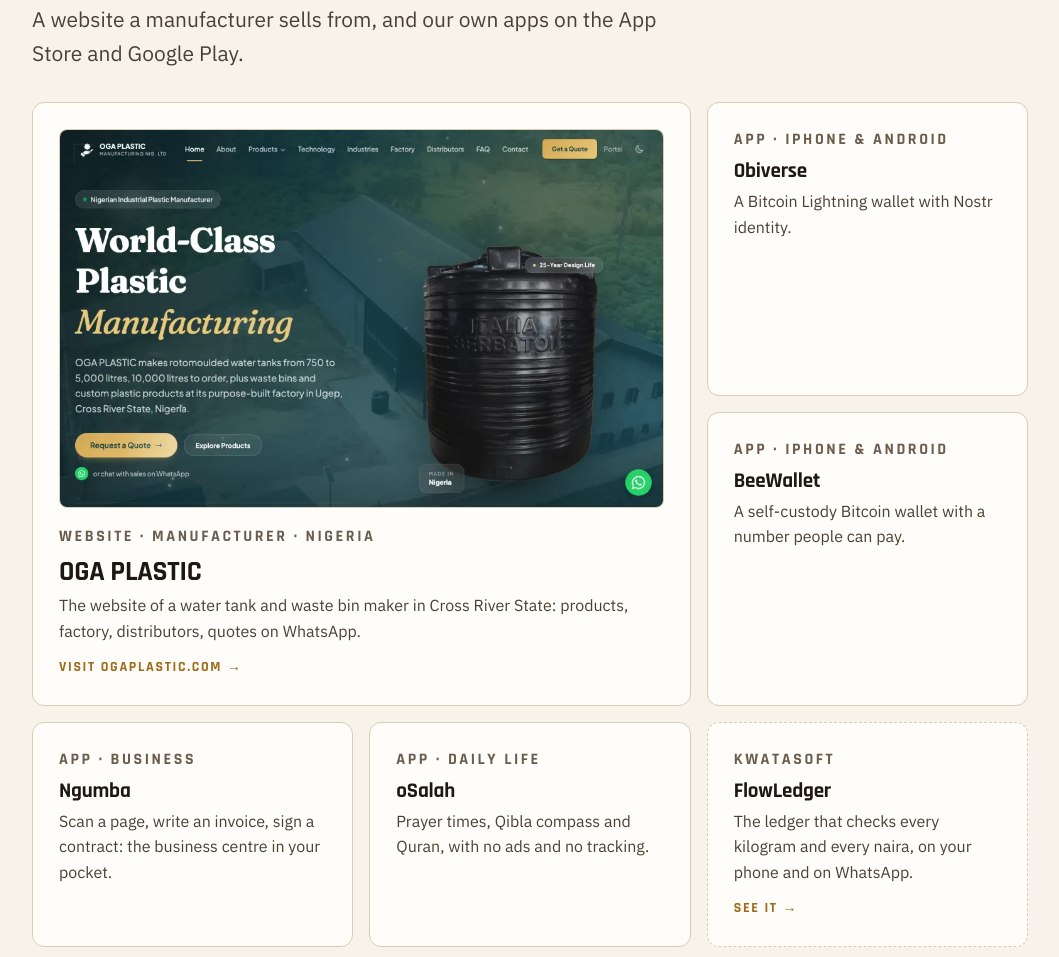
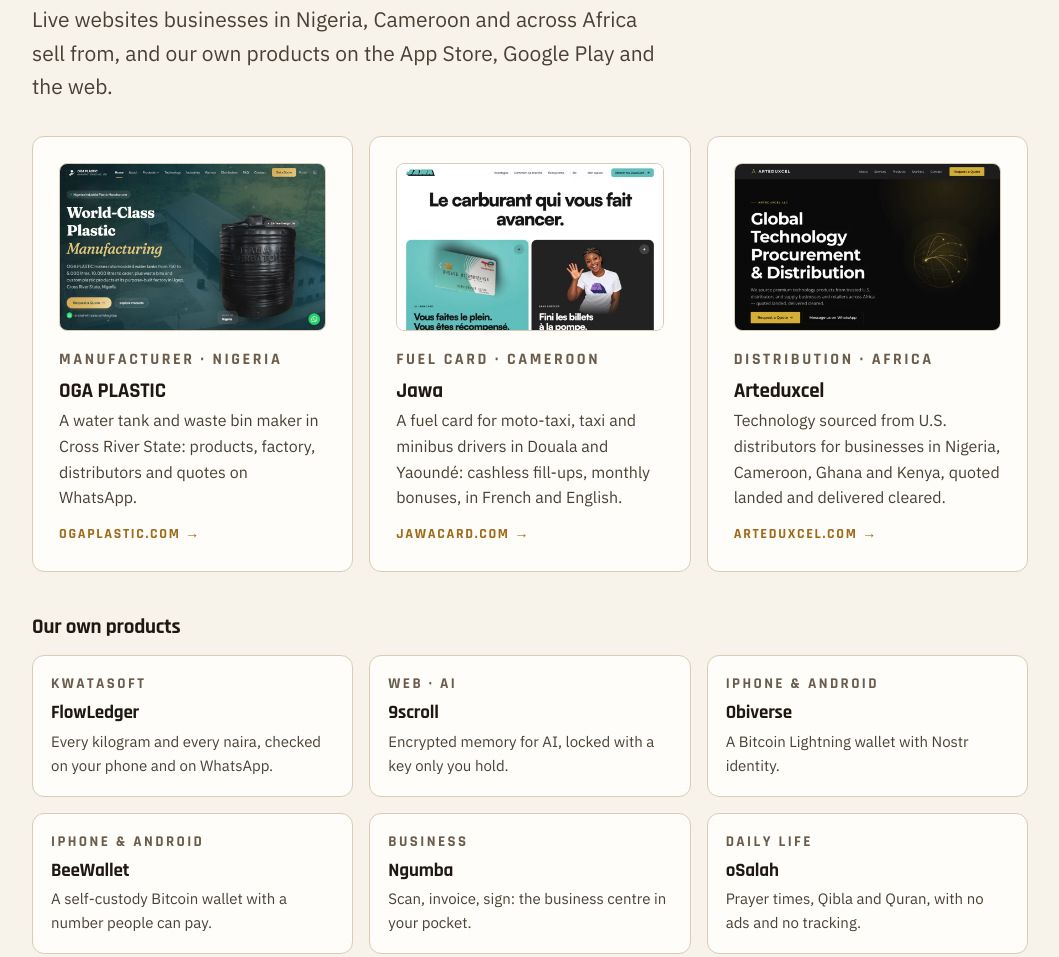
Before and after one commit to obiverse/obiverse.github.io, a plain HTML site: page index.html in a window 1280 px wide. Shown: the part 2510-3467 px from the top of the page, without its empty margins (110-1169 px from the left). Drawn offline with Linux system fonts and the light colour scheme.

Commit message:
Show them: three live client sites in two countries
ogaplastic.com (Nigeria), jawacard.com (Cameroon) and arteduxcel.com (across
Africa) on the home and website pages, each a real screenshot of a site that
credits Obiverse. Our own products, 9scroll included, in a row of their own.
llms.txt names the sites for answer engines.

Co-Authored-By: Claude Opus 5.5 <noreply@anthropic.com>

```diff
--- a/index.html
+++ b/index.html
@@ -117,22 +117,38 @@
   <div class="wrap">
     <p class="eyebrow">Our work</p>
     <h2>We don&rsquo;t show mock-ups. We ship.</h2>
-    <p class="lead" style="margin-bottom:32px">A website a manufacturer sells from, and our own apps on the App Store and Google Play.</p>
+    <p class="lead" style="margin-bottom:32px">Live websites businesses in Nigeria, Cameroon and across Africa sell from, and our own products on the App Store, Google Play and the web.</p>
     <div class="grid g3">
-      <a href="https://ogaplastic.com" target="_blank" rel="noopener" class="card feature">
+      <a href="https://ogaplastic.com" target="_blank" rel="noopener" class="card">
         <img src="work-ogaplastic.webp" alt="The ogaplastic.com home page: World-Class Plastic Manufacturing, with a black water tank" width="960" height="600" loading="lazy" style="border-radius:8px;margin-bottom:18px;border:1px solid var(--line)">
-        <p class="kind">Website &middot; Manufacturer &middot; Nigeria</p>
+        <p class="kind">Manufacturer &middot; Nigeria</p>
         <h3>OGA PLASTIC</h3>
-        <p>The website of a water tank and waste bin maker in Cross River State: products, factory, distributors, quotes on WhatsApp.</p>
-        <span class="go">Visit ogaplastic.com &rarr;</span>
+        <p>A water tank and waste bin maker in Cross River State: products, factory, distributors and quotes on WhatsApp.</p>
+        <span class="go">ogaplastic.com &rarr;</span>
       </a>
-      <div class="grid" style="gap:16px">
-        <a href="/app.html" class="card"><p class="kind">App &middot; iPhone &amp; Android</p><h3>Obiverse</h3><p>A Bitcoin Lightning wallet with Nostr identity.</p></a>
-        <a href="/beewallet.html" class="card"><p class="kind">App &middot; iPhone &amp; Android</p><h3>BeeWallet</h3><p>A self-custody Bitcoin wallet with a number people can pay.</p></a>
-      </div>
-      <a href="/ngumba.html" class="card"><p class="kind">App &middot; Business</p><h3>Ngumba</h3><p>Scan a page, write an invoice, sign a contract: the business centre in your pocket.</p></a>
-      <a href="/osalah.html" class="card"><p class="kind">App &middot; Daily life</p><h3>oSalah</h3><p>Prayer times, Qibla compass and Quran, with no ads and no tracking.</p></a>
-      <a href="/flowledger.html" class="card" style="border-style:dashed"><p class="kind">Kwatasoft</p><h3>FlowLedger</h3><p>The ledger that checks every kilogram and every naira, on your phone and on WhatsApp.</p><span class="go">See it &rarr;</span></a>
+      <a href="https://jawacard.com" target="_blank" rel="noopener" class="card">
+        <img src="work-jawacard.webp" alt="The jawacard.com home page: Le carburant qui vous fait avancer, with the JawaCard" width="960" height="600" loading="lazy" style="border-radius:8px;margin-bottom:18px;border:1px solid var(--line)">
+        <p class="kind">Fuel card &middot; Cameroon</p>
+        <h3>Jawa</h3>
+        <p>A fuel card for moto-taxi, taxi and minibus drivers in Douala and Yaound&eacute;: cashless fill-ups, monthly bonuses, in French and English.</p>
+        <span class="go">jawacard.com &rarr;</span>
+      </a>
+      <a href="https://arteduxcel.com" target="_blank" rel="noopener" class="card">
+        <img src="work-arteduxcel.webp" alt="The arteduxcel.com home page: Global Technology Procurement and Distribution" width="960" height="600" loading="lazy" style="border-radius:8px;margin-bottom:18px;border:1px solid var(--line)">
+        <p class="kind">Distribution &middot; Africa</p>
+        <h3>Arteduxcel</h3>
+        <p>Technology sourced from U.S. distributors for businesses in Nigeria, Cameroon, Ghana and Kenya, quoted landed and delivered cleared.</p>
+        <span class="go">arteduxcel.com &rarr;</span>
+      </a>
+    </div>
+    <h3 style="margin:44px 0 16px">Our own products</h3>
+    <div class="grid products">
+      <a href="/flowledger.html" class="card"><p class="kind">Kwatasoft</p><h3>FlowLedger</h3><p>Every kilogram and every naira, checked on your phone and on WhatsApp.</p></a>
+      <a href="https://9scroll.com" target="_blank" rel="noopener" class="card"><p class="kind">Web &middot; AI</p><h3>9scroll</h3><p>Encrypted memory for AI, locked with a key only you hold.</p></a>
+      <a href="/app.html" class="card"><p class="kind">iPhone &amp; Android</p><h3>Obiverse</h3><p>A Bitcoin Lightning wallet with Nostr identity.</p></a>
+      <a href="/beewallet.html" class="card"><p class="kind">iPhone &amp; Android</p><h3>BeeWallet</h3><p>A self-custody Bitcoin wallet with a number people can pay.</p></a>
+      <a href="/ngumba.html" class="card"><p class="kind">Business</p><h3>Ngumba</h3><p>Scan, invoice, sign: the business centre in your pocket.</p></a>
+      <a href="/osalah.html" class="card"><p class="kind">Daily life</p><h3>oSalah</h3><p>Prayer times, Qibla and Quran, with no ads and no tracking.</p></a>
     </div>
   </div>
 </section>
--- a/seo.config.mjs
+++ b/seo.config.mjs
@@ -215,7 +215,7 @@ export default {
 
   llms: {
     summary: 'OBIVERSE (Obiverse LLC, home of Kwatasoft) builds systems that stop the leak for Africa\'s builders: FlowLedger, a stock, sales, debts and bank ledger on the phone and WhatsApp for manufacturers and distributors in Nigeria, which ranks every leak in naira and starts with a ₦100,000 leak diagnostic; and business websites live in 7 days from ₦400,000. It also makes its own apps: Obiverse (a Bitcoin Lightning wallet with Nostr identity), BeeWallet (a self-custody Bitcoin and Lightning wallet), Ngumba (an offline scanner and invoice app) and oSalah (prayer times, Qibla and Quran).',
-    about: 'Obiverse LLC. Contact: admin@obiverse.net, WhatsApp +1 240 975 0431.',
+    about: 'Obiverse LLC. Contact: admin@obiverse.net, WhatsApp +1 240 975 0431.\n\nWebsites we built that are live: ogaplastic.com (a water tank manufacturer in Nigeria), jawacard.com (a fuel card for drivers in Cameroon) and arteduxcel.com (technology procurement for businesses across Africa). Our own products include 9scroll.com (encrypted memory for AI).',
     sections: [
       { title: 'What we do', links: ['/', '/flowledger.html', '/website-design.html'] },
       { title: 'Apps', links: ['/app.html', '/beewallet.html', '/beewallet-android.html', '/ngumba.html', '/osalah.html'] },
--- a/seo.lock.json
+++ b/seo.lock.json
@@ -8,7 +8,7 @@
     "lastmod": "2026-11-26"
   },
   "/": {
-    "hash": "f8cfa70730bb9da2",
+    "hash": "8fee2e67802bc0b5",
     "lastmod": "2026-11-26"
   },
   "/flowledger.html": {
@@ -16,7 +16,7 @@
     "lastmod": "2026-11-26"
   },
   "/website-design.html": {
-    "hash": "e5ad67c32c942352",
+    "hash": "5b3e56e3c366d529",
     "lastmod": "2026-11-26"
   },
   "/app.html": {
--- a/studio.css
+++ b/studio.css
@@ -117,6 +117,10 @@ footer h4{font:700 13px var(--f);letter-spacing:.16em;text-transform:uppercase;c
 footer a{display:block;color:var(--t);text-decoration:none;padding:3px 0}
 footer a:hover{color:var(--gold)}
 
+/* Our own products: small cards, as many as fit */
+.products{grid-template-columns:repeat(auto-fill,minmax(280px,1fr))}
+.products .card{padding:18px}.products h3{font-size:19px}.products p{font-size:15px}
+
 /* The 2×2 grid: what we sell, and nothing else */
 .grid2x2{display:grid;grid-template-columns:170px 1fr 1fr;gap:16px;align-items:stretch}
 .grid2x2>.kind{margin:0;align-self:end}
```
Also changed, not shown: website-design.html (+6 -8 lines), llms.txt, work-arteduxcel.webp (added), work-jawacard.webp (added).
